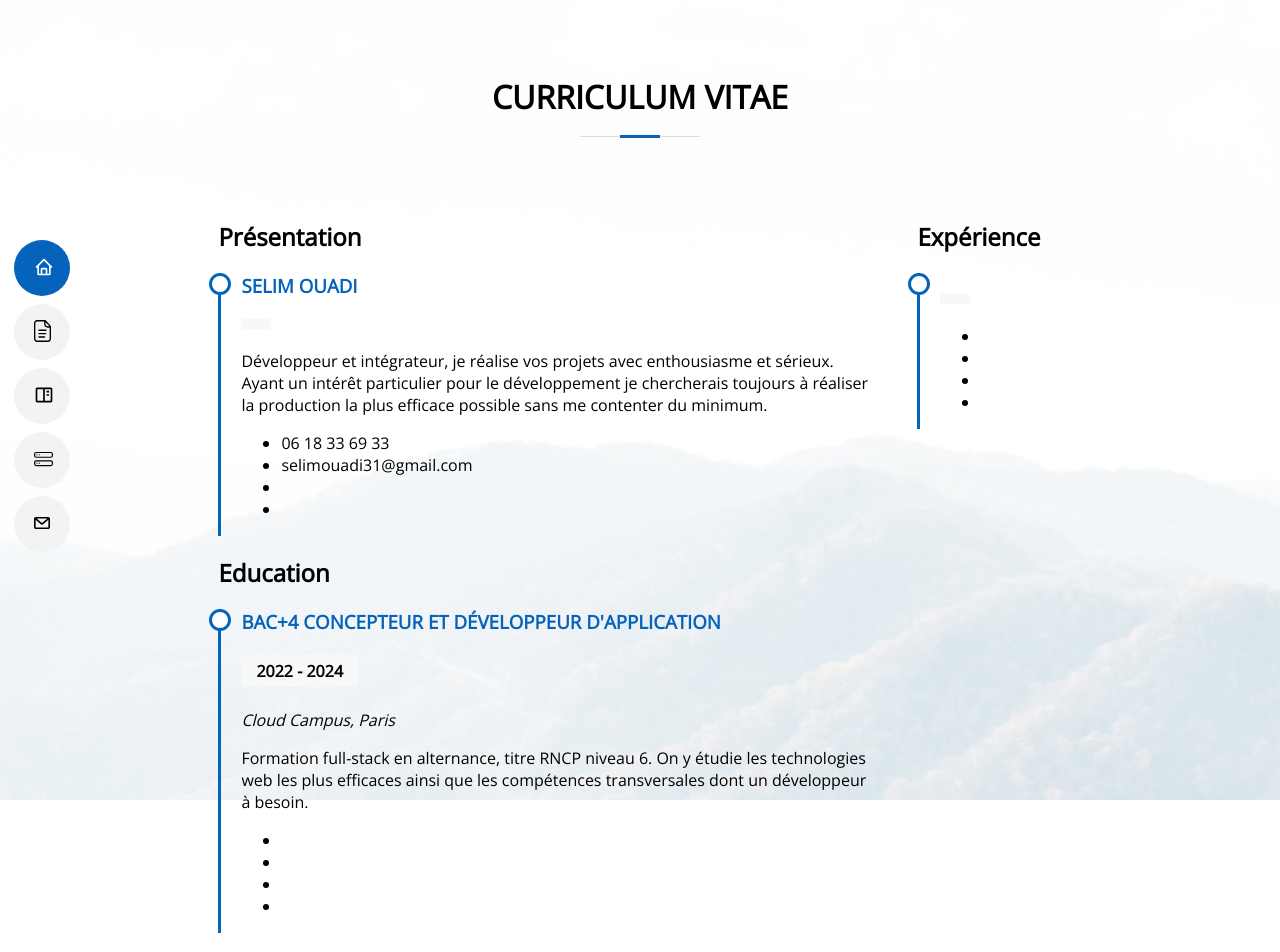
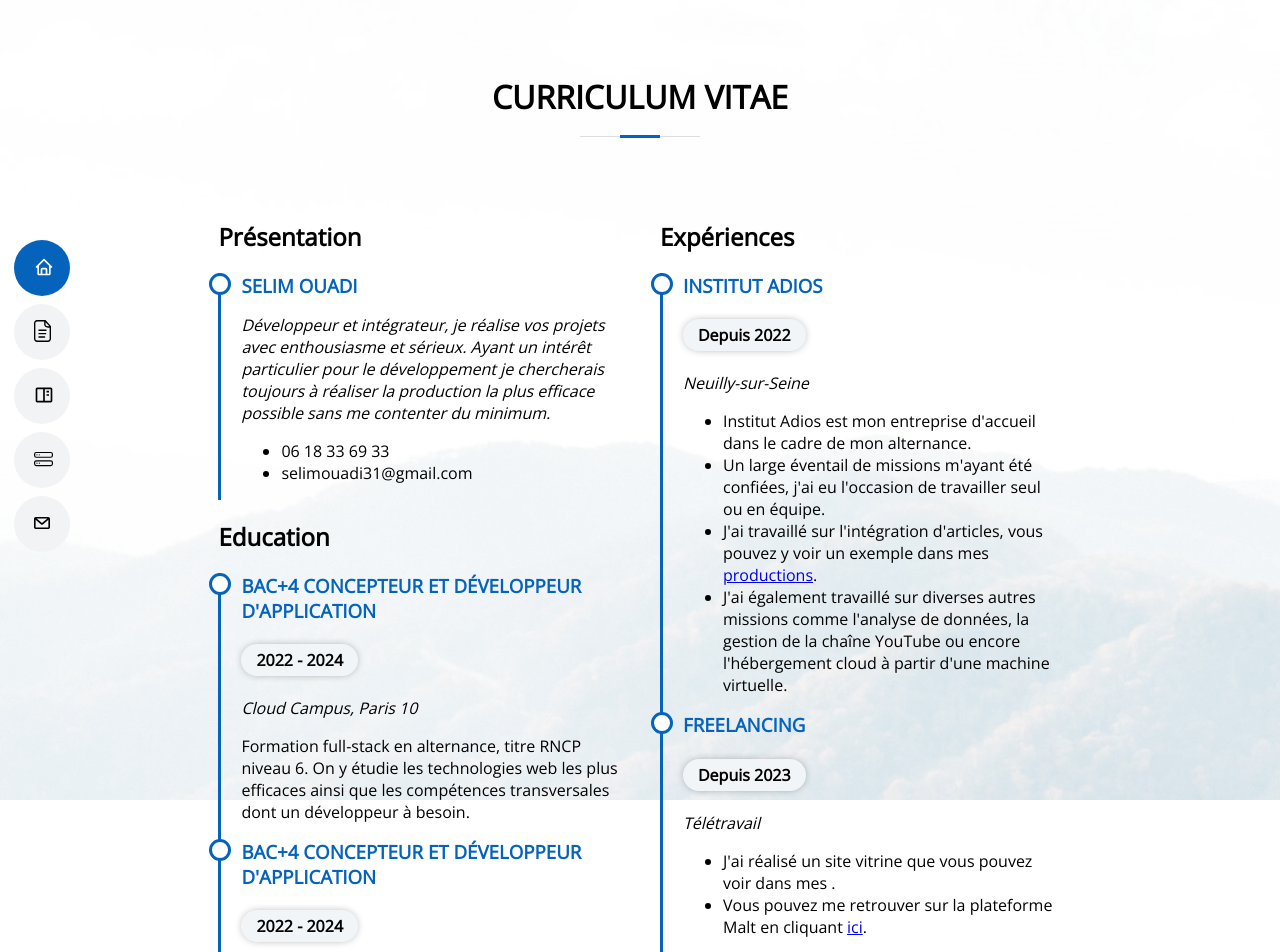
Before and after one commit to S0Web/portfolio-v2, a React (Vite) app: page /resume in a window 1280 px wide. Shown: the top 952 px of the page. Built offline with nearby package versions, Linux system fonts and the light colour scheme.

Commit message:
finish resume and begin portfolio

```diff
--- a/src/component/Resume/ResumeContainer.jsx
+++ /dev/null
@@ -1,25 +0,0 @@
-import React from 'react'
-import './ResumeContainer.scss'
-
-const ResumeContainer = ({ title, subtitle, place, date, description, descriptionElement1, descriptionElement2, descriptionElement3, descriptionElement4 }) => {
-
-  return (
-      <div className="resume-container">
-          <h2>{title}</h2>
-          <div className="resume-item">
-            <h3>{subtitle}</h3>
-            <h4>{date}</h4>
-            <div className="place">{place}</div>
-        <p>{description}</p>
-        <ul>
-          <li>{descriptionElement1}</li>
-          <li>{descriptionElement2}</li>
-          <li>{descriptionElement3}</li>
-          <li>{descriptionElement4}</li>
-        </ul>
-          </div>
-    </div>
-  )
-}
-
-export default ResumeContainer
--- a/src/component/Resume/ResumeContainer.scss
+++ /dev/null
@@ -1,44 +0,0 @@
-.resume-container {
-    display: flex;
-    flex-direction: column;
-    margin-inline: 20px
-}
-
-.resume-container .resume-item {
-    border-left: solid #0563BB;
-    padding-left: 20px;
-    position: relative;
-    max-width: 636px;
-}
-
-.resume-container .resume-item::before {
-    content:'';
-    position: absolute;
-    left: -12px;
-    border: 3px solid #0563BB;
-    border-radius: 50%;
-    width: 16px;
-    height: 16px;
-    background: white;
-}
-
-.resume-container h2 {
-    text-transform: capitalize;
-}
-
-.resume-container h3 {
-    color: #0563BB;
-    text-transform: uppercase;
-    margin: 0;
-}
-
-.resume-container h4 {
-    background-color: RGB(247, 248, 249);
-    width: max-content;
-    padding-block: 5px;
-    padding-inline: 15px;
-}
-
-.resume-container .resume-item .place {
-    font-style: italic;
-}
--- a/src/pages/Portfolio.jsx
+++ b/src/pages/Portfolio.jsx
@@ -1,8 +1,22 @@
 import React from 'react'
+import './Portfolio.scss'
+import computerDisplay from '../assets/computer-display-1.png'
 
 const Portfolio = () => {
   return (
-    <div>Portfolio</div>
+    <>
+    <div className="portfolio-content">
+        <div className="portfolio-container">
+          <div className="computer">
+          <img src={computerDisplay} alt="computer-display.png" />
+          </div>
+          <div className="description">
+            <h2>Arthur Appéré</h2>
+            <p>Portfolio démonstratif à usage professionnel</p>
+          </div>
+        </div>
+    </div>
+    </>
   )
 }
 
--- /dev/null
+++ b/src/pages/Portfolio.scss
@@ -0,0 +1,25 @@
+.portfolio-container {
+    outline: 1px solid blue;
+    width: 90vw;
+    display: flex;
+}
+
+.portfolio-container img {
+    width: 1000px;
+}
+
+.portfolio-container .description {
+    outline: 1px solid red;
+    display: flex;
+    flex-direction: column;
+    align-items: center;
+    justify-content: center;
+}
+
+.portfolio-container .description h2 {
+    font-size: 3em;
+}
+
+.portfolio-container .description p {
+    font-size: 1.3em;
+}
--- a/src/pages/Resume.jsx
+++ b/src/pages/Resume.jsx
@@ -1,37 +1,63 @@
 import React from 'react'
 import './Resume.scss'
-import ResumeContainer from '../component/Resume/ResumeContainer'
 
 const Resume = () => {
   return (
     <>
-      <h2 className="section-title">Curriculum vitae</h2>
+    <h2 className="section-title">Curriculum vitae</h2>
     <div className="resume-content">
       <div className="left-item">
-      <ResumeContainer
-        title="Présentation"
-        subtitle="SELIM OUADI"
-        description="Développeur et intégrateur, je réalise vos projets avec enthousiasme et sérieux. Ayant un intérêt particulier pour le développement je chercherais toujours à réaliser la production la plus efficace possible sans me contenter du minimum."
-        descriptionElement1="06 18 33 69 33"
-        descriptionElement2="selimouadi31@gmail.com"
-        />
-      <ResumeContainer
-        title="Education"
-        subtitle="BAC+4 CONCEPTEUR ET DÉVELOPPEUR D'APPLICATION"
-        date="2022 - 2024"
-        place="Cloud Campus, Paris"
-        description="Formation full-stack en alternance, titre RNCP niveau 6. On y étudie les technologies web les plus efficaces ainsi que les compétences transversales dont un développeur à besoin."
-          >
-      </ResumeContainer>
+        <div className="resume-container">
+          <h2>Présentation</h2>
+          <div className="resume-item">
+            <h3>SELIM OUADI</h3>
+            <div id="profil" className="place">Développeur et intégrateur, je réalise vos projets avec enthousiasme et sérieux. Ayant un intérêt particulier pour le développement je chercherais toujours à réaliser la production la plus efficace possible sans me contenter du minimum.</div>
+            <ul>
+              <li>06 18 33 69 33</li>
+              <li>selimouadi31@gmail.com</li>
+            </ul>
+          </div>
+        </div>
+        <div className="resume-container">
+          <h2>Education</h2>
+          <div className="resume-item">
+            <h3>BAC+4 CONCEPTEUR ET DÉVELOPPEUR D'APPLICATION</h3>
+            <h4>2022 - 2024</h4>
+            <div className="place">Cloud Campus, Paris 10</div>
+            <p>Formation full-stack en alternance, titre RNCP niveau 6. On y étudie les technologies web les plus efficaces ainsi que les compétences transversales dont un développeur à besoin.</p>
+          </div>
+          <div className="resume-item">
+            <h3>BAC+4 CONCEPTEUR ET DÉVELOPPEUR D'APPLICATION</h3>
+            <h4>2022 - 2024</h4>
+            <div className="place">Cloud Campus, Paris 10</div>
+            <p>Formation full-stack en alternance, titre RNCP niveau 6. On y étudie les technologies web les plus efficaces ainsi que les compétences transversales dont un développeur à besoin.</p>
+          </div>
+        </div>
       </div>
       <div className="right-item">
-      <ResumeContainer
-        title="Expérience"
-        subtitle=""
-        date=""
-        place=""
-        description=""
-        />
+        <div className="resume-container">
+          <h2>Expériences</h2>
+          <div className="resume-item">
+            <h3>Institut Adios</h3>
+            <h4>Depuis 2022</h4>
+            <div className="place">Neuilly-sur-Seine</div>
+            <ul>
+              <li>Institut Adios est mon entreprise d'accueil dans le cadre de mon alternance.</li>
+              <li>Un large éventail de missions m'ayant été confiées, j'ai eu l'occasion de travailler seul ou en équipe.</li>
+              <li>J'ai travaillé sur l'intégration d'articles, vous pouvez y voir un exemple dans mes <a href="/portfolio"> productions</a>.</li>
+              <li>J'ai également travaillé sur diverses autres missions comme l'analyse de données, la gestion de la chaîne YouTube ou encore l'hébergement cloud à partir d'une machine virtuelle.</li>
+            </ul>
+          </div>
+          <div className="resume-item">
+            <h3>Freelancing</h3>
+            <h4>Depuis 2023</h4>
+            <div className="place">Télétravail</div>
+            <ul>
+              <li>J'ai réalisé un site vitrine que vous pouvez voir dans mes <a href="/portfolio"productions></a>.</li>
+              <li>Vous pouvez me retrouver sur la plateforme Malt en cliquant <a href="https://www.malt.fr/profile/selim0uadi" target="_blank">ici</a>.</li>
+            </ul>
+          </div>
+        </div>
       </div>
     </div>
     </>
--- a/src/pages/Resume.scss
+++ b/src/pages/Resume.scss
@@ -4,3 +4,59 @@
     width: 69vw;
     top: 200px;
 }
+
+.resume-container {
+    display: flex;
+    flex-direction: column;
+    margin-inline: 20px
+}
+
+.resume-container .resume-item {
+    border-left: solid #0563BB;
+    padding-left: 20px;
+    position: relative;
+    max-width: 636px;
+}
+
+.resume-container .resume-item::before {
+    content:'';
+    position: absolute;
+    left: -12px;
+    border: 3px solid #0563BB;
+    border-radius: 50%;
+    width: 16px;
+    height: 16px;
+    background: white;
+}
+
+.resume-container h2 {
+    text-transform: capitalize;
+}
+
+.resume-container h3 {
+    color: #0563BB;
+    text-transform: uppercase;
+    margin: 0;
+}
+
+.resume-container h4 {
+    background-color: #F1F5F7;
+    width: max-content;
+    padding-block: 5px;
+    padding-inline: 15px;
+    border-radius: 20px;
+    box-shadow: 0px 0px 10px -3px rgba(0,0,0,0.49);
+}
+
+.resume-container #profil {
+    margin-top: 1em;
+}
+
+.resume-container .resume-item .place {
+    font-style: italic;
+}
+
+.resume-container .resume-item ul li a {
+    display: inline;
+
+}
```
Also changed, not shown: src/component/Resume/ResumeItem.jsx (deleted, +0 -9 lines), src/assets/computer-display-1.png (added), src/assets/computer-display.png (added).
